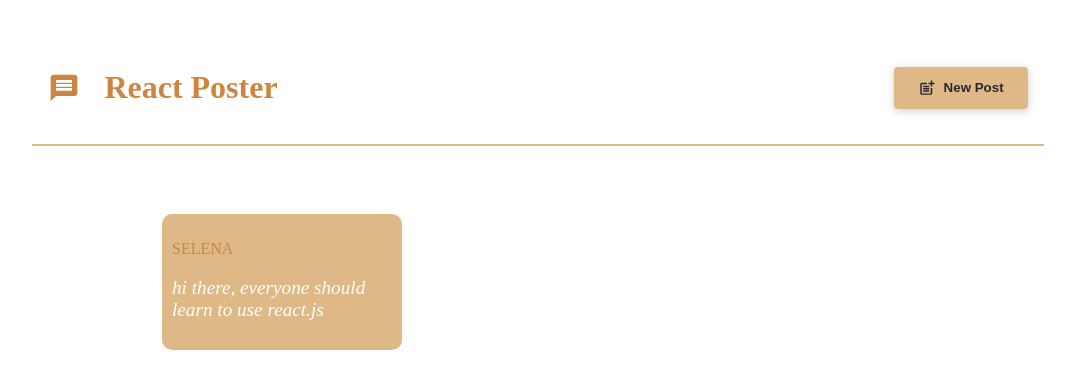
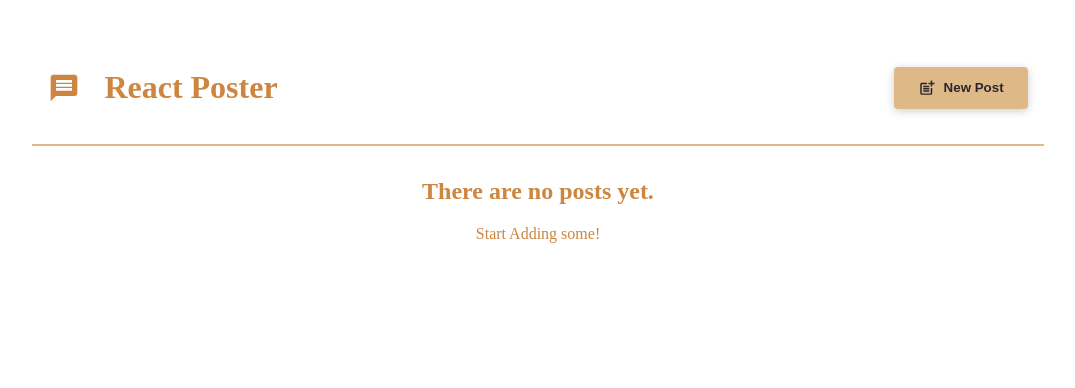
Before and after one commit to sudedonmezz/react-poster, a React (Vite) app in the folder react-project/: page / in a window 1280 px wide. Shown: the top 388 px of the page, without its empty margins (102-1177 px from the left). Built offline with nearby package versions, Linux system fonts and the light colour scheme.

Commit message:
outputted list data

```diff
--- a/react-project/src/components/NewPost.jsx
+++ b/react-project/src/components/NewPost.jsx
@@ -28,7 +28,7 @@
   body: enteredBody,
   author:enteredAuthor
  };
- console.log(postData);
+ props.onAddPost(postData);
  props.onCancel();
  }
 
--- a/react-project/src/components/PostsList.jsx
+++ b/react-project/src/components/PostsList.jsx
@@ -2,10 +2,17 @@
 import NewPost from "./NewPost";
 import Modal from "./Modal";
 import './Post.css';
+import { useState } from "react";
 
 
 export default function PostsList({isPosting,onStopPosting})
 {
+  const [posts,setPosts]=useState([]);
+
+  function addPostHandler(postData)
+  {
+    setPosts(existingPosts=>[postData, ...existingPosts]);
+  }
 
 
 
@@ -13,12 +20,20 @@
     <>
 
     {isPosting && (<Modal onClose={onStopPosting}>
-    <NewPost onCancel={onStopPosting}/>
+    <NewPost onCancel={onStopPosting} onAddPost={addPostHandler}/>
     </Modal>) }
+    {posts.length>0 &&(
+        <ul className="posts">
+      {posts.map((post)=><Post key={post.body} author={post.author} body={post.body}/>)}
+    </ul>
+    )}
+    {posts.length===0 && (
+      <div style={{textAlign:'center', color:'peru'} }>
+        <h2>There are no posts yet.</h2>
+        <p>Start Adding some!</p>
+      </div>
+    )}
 
-   <ul className="posts">
-      <li><Post author="selena" body="hi there, everyone should learn to use react.js"/></li>
-    </ul>
     </>
     );
 }
```
